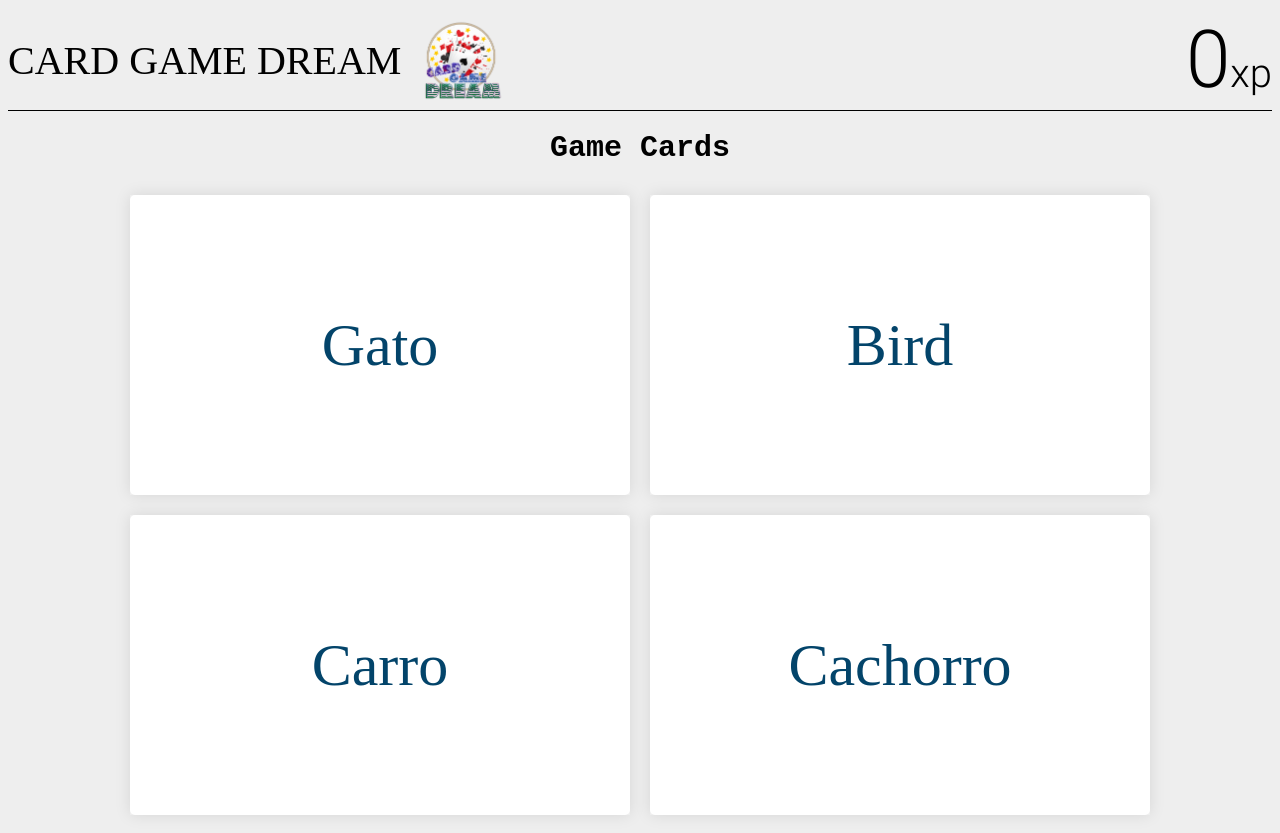
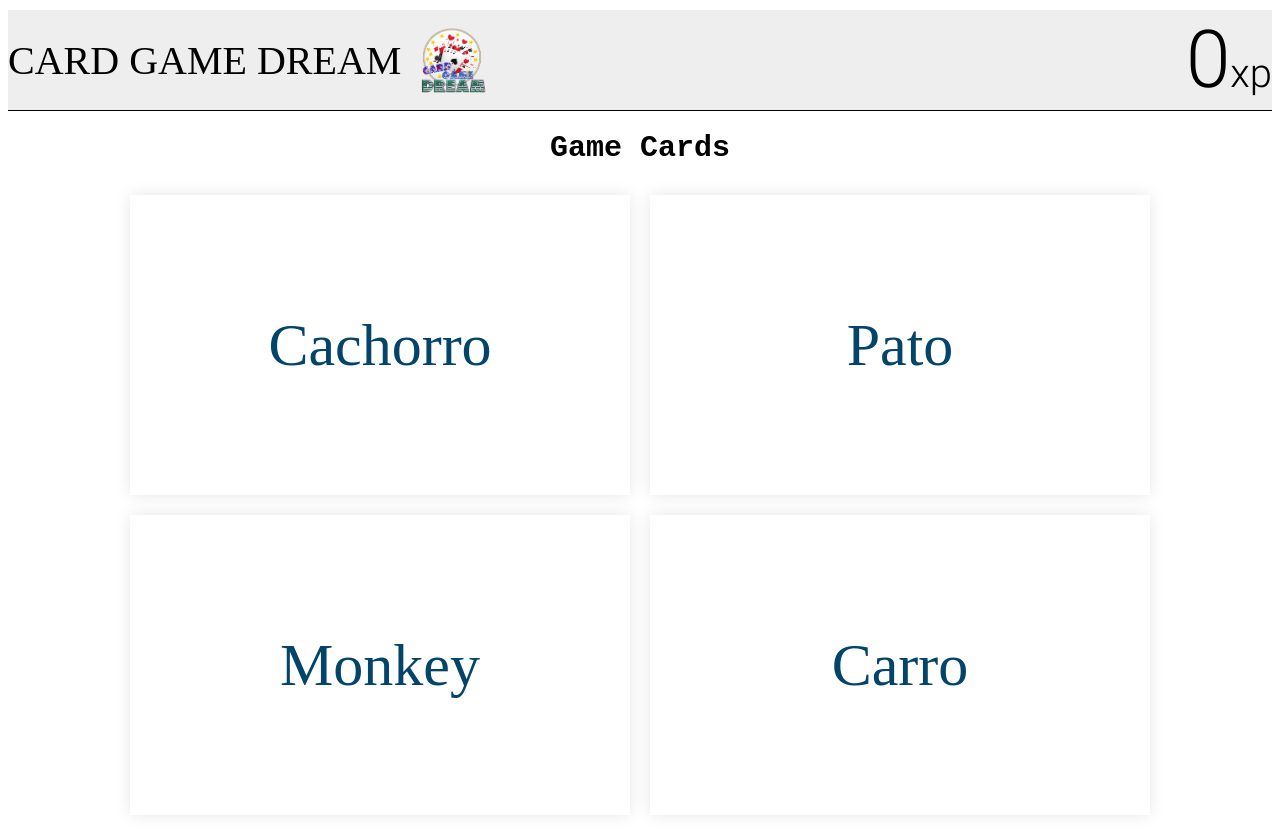
Before and after one commit to LucasCezario1/AV2-CARDGAME, a React (Vite) app: page / in a window 1280 px wide. Built offline with nearby package versions, Linux system fonts and the light colour scheme; a web font is replaced by a local one.

Commit message:
Algumas mudancas

```diff
--- a/src/assets/words.js
+++ b/src/assets/words.js
@@ -8,17 +8,10 @@ export let words = [
         hide: 'Cat'
     },
     {
-        open: 'Vaca vaca vaca',
-        hide: 'Cow Cow Cow'
-    },
-    {
         open: 'Pato',
         hide: 'Duck'
     },
-    {
-        open: 'Gato',
-        hide: 'Cat'
-    },
+
     {
         open: 'Vaca',
         hide: 'Cow'
@@ -38,4 +31,9 @@ export let words = [
         hide: 'Ave'
     },
 
+    {
+        open: 'Monkey',
+        hide: 'macaco'
+    },
+
 ]
--- a/src/components/Card/style.css
+++ b/src/components/Card/style.css
@@ -4,7 +4,7 @@
     height: 300px;
     margin: 10px;
     perspective: 500px;
-    border: 1% black;
+    border-radius: 1% black;
 }
 
 .content {
@@ -12,7 +12,7 @@
     width: 100%;
     height: 100%;
     box-shadow: 0 0 15px rgba(0, 0, 0, 0.1);
-
+    border-radius: 1% black;
 
     transition: transform 1s;
     transform-style: preserve-3d;
@@ -29,6 +29,7 @@
     height: 100%;
     width: 100%;
     background: white;
+    border: 1px #03446A;
     line-height: 300px;
     color: #03446A;
     text-align: center;
@@ -41,4 +42,5 @@
     background: #03446A;
     color: white;
     transform: rotateY(180deg);
+    border: 1px black;
 }
--- a/src/index.css
+++ b/src/index.css
@@ -1,6 +1,6 @@
 @import 'https://fonts.googleapis.com/css?family=Lily+Script+One';
 
 body {
-  background: #eee;
+  background: white;
   font-family: 'Lily Script One';
 }
--- a/src/pages/Game/index.jsx
+++ b/src/pages/Game/index.jsx
@@ -14,7 +14,7 @@ export default function Game() {
     const [xp, setXP] = useState(0)
 
     useEffect(() => {
-        let random = words.sort(() => Math.random() - 0.5)
+        let random = words.sort(() => Math.random() - 0.6)
         setCards(random.slice(0, TOTAL_CARDS))
     }, [])
 
@@ -32,7 +32,7 @@ export default function Game() {
         <>
             <div id="container-topo">
                 <div className='titulo'>CARD GAME DREAM
-                <img src="/src/img/logo.png" alt="" />
+                <img src="/src/img/logo.png" alt="logo" />
                 </div>
 
                 <Xp total={xp} />
--- a/src/pages/Game/style.css
+++ b/src/pages/Game/style.css
@@ -18,7 +18,7 @@
     display: flex;
     align-items: center;
     justify-content: center;
-
+    background: #eee;
     color: black;
     font-family: 'Lily Script One';
     margin-top: 10px;
@@ -26,7 +26,7 @@
 }
 
 #container-topo img{
-    width: 10%;
+    width: 100px;
 }
 
 #container-topo .titulo {
```
